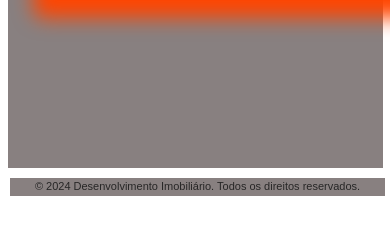
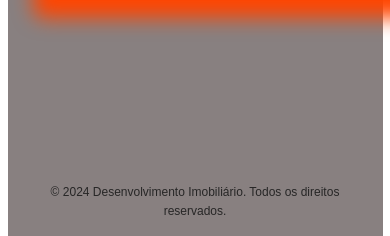
Before and after one commit to marivanenoronha/imobiliaria_digital, a plain HTML site: page index.html in a window 390 px wide. Shown: the part 2900-3136 px from the top of the page. Before the commit the page ends 3106 px from the top, so only its background shows below. Drawn offline with Linux system fonts and the light colour scheme.

Commit message:
feat:change footer

```diff
--- a/index.html
+++ b/index.html
@@ -164,7 +164,7 @@
         </div>
     </section>
     <footer>
-        <div class="container" class="footer">
+        <div class="container">
             <p>&copy; 2024 Desenvolvimento Imobiliário. Todos os direitos reservados.</p>
         </div>
     </footer>
--- a/styles.css
+++ b/styles.css
@@ -743,10 +743,10 @@ footer {
         left: 10px;
     }
 
-    footer {
-        font-size: 11px;
+    footer p{
         position: relative;
-        padding: 10px;
+        font-size: 12px;
+        padding: 15px;
     }
 }
 
```
